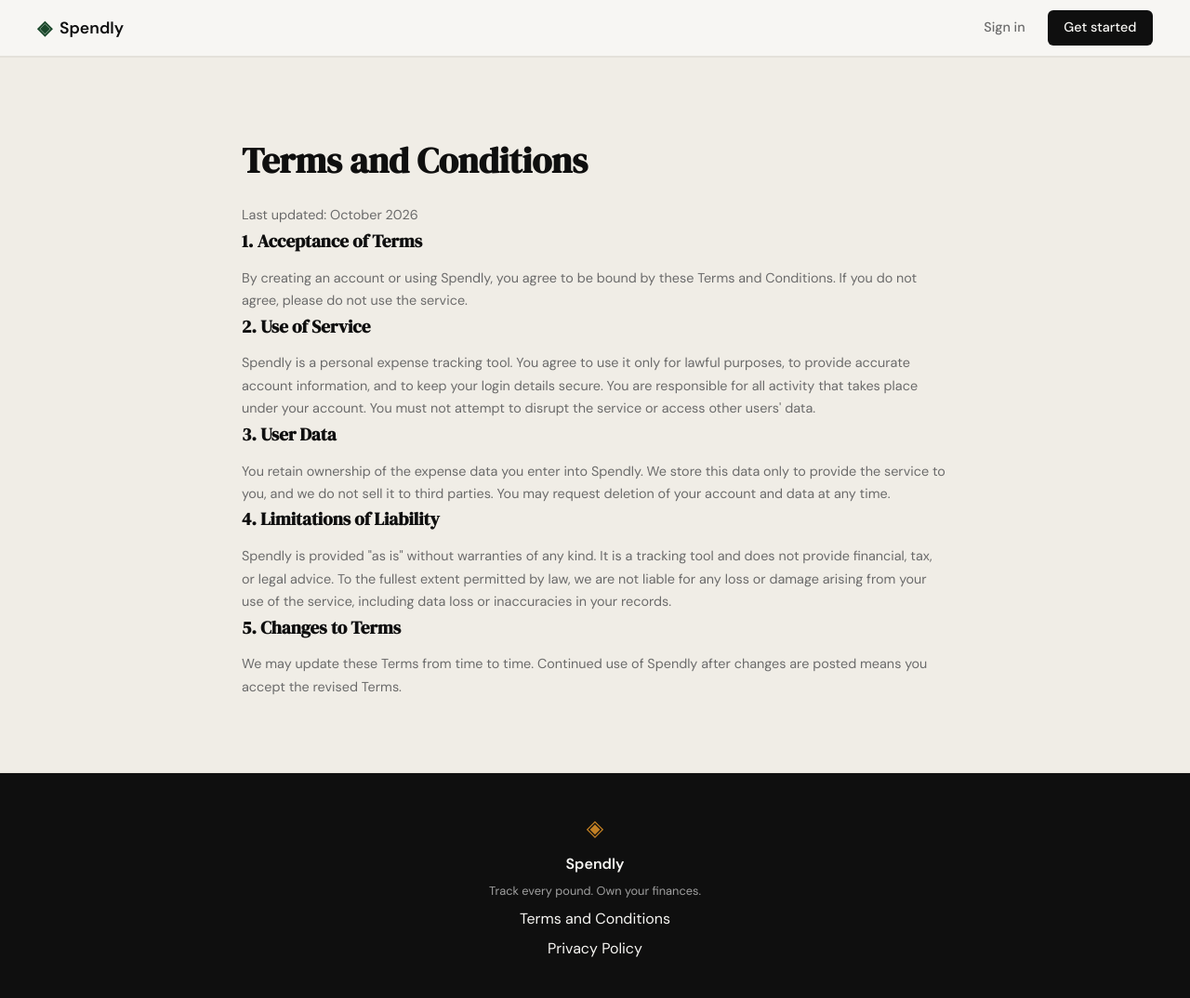
After one commit to Junaeid-Shoaib/spendly, a Flask app: page /terms in a window 1280 px wide. The commit adds this page. Shown: the whole page at 93% size. Run offline with Flask 3, Linux system fonts and the light colour scheme.

Commit message:
landing: add terms and conditions page and route

```diff
--- a/app.py
+++ b/app.py
@@ -20,6 +20,11 @@ def register():
 @app.route("/login")
 def login():
     return render_template("login.html")
+
+
+@app.route("/terms")
+def terms():
+    return render_template("terms.html")
 
 
 # ------------------------------------------------------------------ #
--- a/templates/base.html
+++ b/templates/base.html
@@ -34,7 +34,7 @@
             <span class="brand-icon">◈</span>
             <span class="footer-name">Spendly</span>
             <p class="footer-copy">Track every pound. Own your finances.</p>
-            <a href="#">Terms and Conditions</a>
+            <a href="/terms">Terms and Conditions</a>
             <a href="#">Privacy Policy</a>
         </div>
     </footer>
--- /dev/null
+++ b/templates/terms.html
@@ -0,0 +1,29 @@
+{% extends "base.html" %}
+
+{% block title %}Terms and Conditions — Spendly{% endblock %}
+
+{% block content %}
+
+<section class="features">
+    <div class="features-inner" style="display: block; max-width: 760px;">
+        <h1 class="cta-title">Terms and Conditions</h1>
+        <p class="feature-body">Last updated: October 2026</p>
+
+        <h2 class="feature-title">1. Acceptance of Terms</h2>
+        <p class="feature-body">By creating an account or using Spendly, you agree to be bound by these Terms and Conditions. If you do not agree, please do not use the service.</p>
+
+        <h2 class="feature-title">2. Use of Service</h2>
+        <p class="feature-body">Spendly is a personal expense tracking tool. You agree to use it only for lawful purposes, to provide accurate account information, and to keep your login details secure. You are responsible for all activity that takes place under your account. You must not attempt to disrupt the service or access other users' data.</p>
+
+        <h2 class="feature-title">3. User Data</h2>
+        <p class="feature-body">You retain ownership of the expense data you enter into Spendly. We store this data only to provide the service to you, and we do not sell it to third parties. You may request deletion of your account and data at any time.</p>
+
+        <h2 class="feature-title">4. Limitations of Liability</h2>
+        <p class="feature-body">Spendly is provided "as is" without warranties of any kind. It is a tracking tool and does not provide financial, tax, or legal advice. To the fullest extent permitted by law, we are not liable for any loss or damage arising from your use of the service, including data loss or inaccuracies in your records.</p>
+
+        <h2 class="feature-title">5. Changes to Terms</h2>
+        <p class="feature-body">We may update these Terms from time to time. Continued use of Spendly after changes are posted means you accept the revised Terms.</p>
+    </div>
+</section>
+
+{% endblock %}
```
